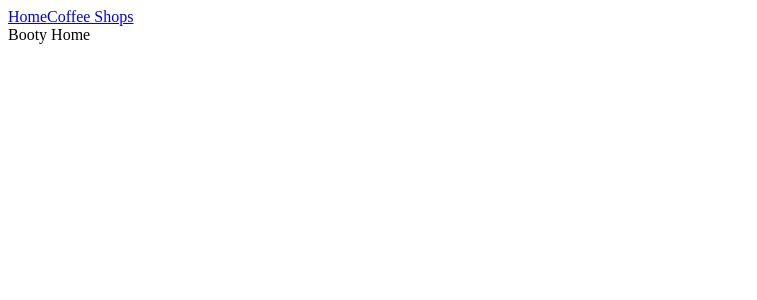
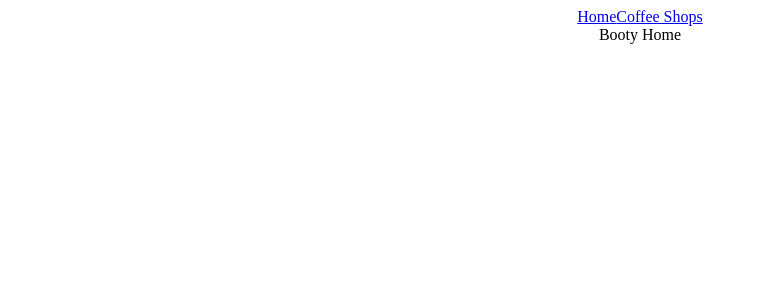
Before and after one commit to wolfy1313/Good-Coffee-App, a React (Create React App) app in the folder client/: page / in a window 1280 px wide. Shown: the top 300 px of the page, without its empty margins (0-757 px from the left). Built offline with nearby package versions, Linux system fonts and the light colour scheme; no server answers.

Commit message:
messing with heroku

```diff
--- a/client/public/index.html
+++ b/client/public/index.html
@@ -5,7 +5,7 @@
     <meta name="viewport" content="width=device-width, initial-scale=1" />
 
 
-    <title>Coffee Bois</title>
+    <title>Coffee Spots</title>
   </head>
   <body>
 
--- a/client/src/App.css
+++ b/client/src/App.css
@@ -1,3 +1,6 @@
-/* header{
-  background-image: url("assets/CoffeeLogo.png")
-} */
+.App-header {
+  text-align: center;
+}
+body {
+  text-align: center;
+}
--- a/client/src/App.js
+++ b/client/src/App.js
@@ -16,9 +16,6 @@ function App() {
     setSelectedShop(id)
   }
 
-
-  console.log(process.env.REACT_APP_BASE_URL)
-
   return (
     <div className="App">
       <Header />
--- a/client/src/components/Header.jsx
+++ b/client/src/components/Header.jsx
@@ -1,5 +1,5 @@
 import React from 'react'
-import {Link, NavLink} from 'react-router-dom'
+import {Link} from 'react-router-dom'
 
 const Header = () => {
   return (
--- a/client/src/components/ReviewForm.jsx
+++ b/client/src/components/ReviewForm.jsx
@@ -2,8 +2,7 @@
 
 import axios from 'axios';
 import React, { useState } from 'react'
-import { useNavigate, useParams } from 'react-router-dom'
-import EditReview from './EditReview';
+import { useParams } from 'react-router-dom'
 
 
 
```
